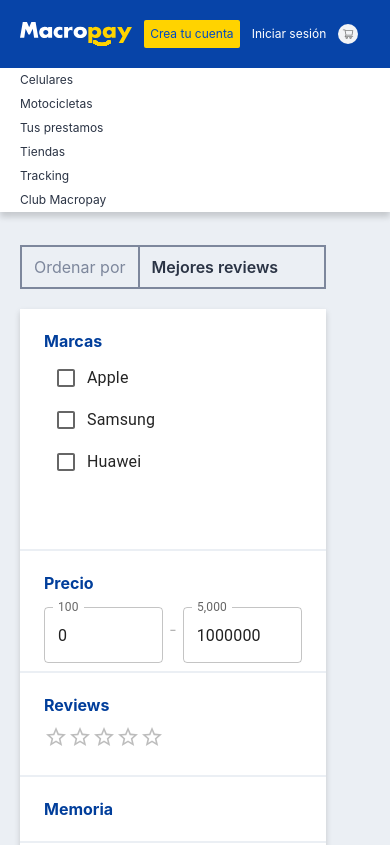
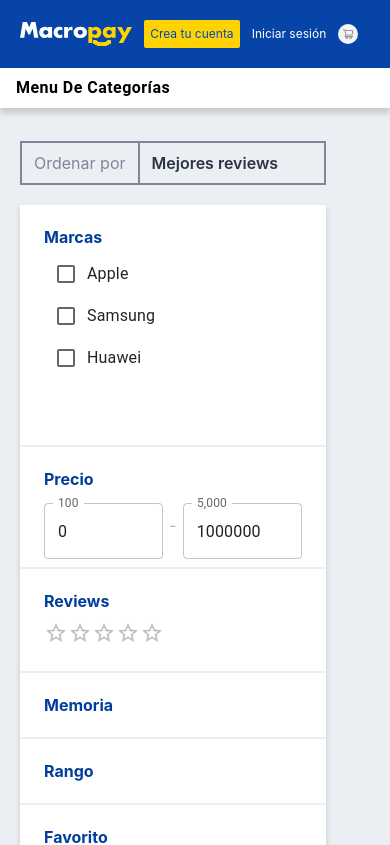
Before and after one commit to Alessag/frontend-challenge, a React (Vite) app: page / in a window 390 px wide. Shown: the top 845 px of the page. Built offline with nearby package versions, Linux system fonts and the light colour scheme.

Commit message:
Responsive navbar updated

```diff
--- a/src/common/components/navbar/Navbar.tsx
+++ b/src/common/components/navbar/Navbar.tsx
@@ -1,6 +1,11 @@
+import React from "react";
 import { NavLink } from "react-router-dom";
+import { Button, Menu, MenuItem } from "@mui/material";
 
-const navLinkOptions = [
+import { NavbarProps, NavLinkItemProps, NavLinkOption } from "./types";
+import useViewport from "../../utils/hooks/useViewport";
+
+const navLinkOptions: NavLinkOption[] = [
   { name: "Celulares", path: "/phones", id: 1 },
   { name: "Motocicletas", path: "/motorcycle", id: 2 },
   { name: "Tus prestamos", path: "/loans", id: 3 },
@@ -9,11 +14,8 @@
   { name: "Club Macropay", path: "/club", id: 6 },
 ];
 
-export const Navbar = () => {
-  return (
-    <nav className="border-black md:h-[60px] bg-white flex flex-col md:flex-row md:items-center text-xs lg:text-base shadow-primary">
-      {navLinkOptions.map((option) => {
-        return (
+const NavLinkItem = ({ option, handleClose }: NavLinkItemProps) => (
+  <MenuItem key={option.id} onClick={handleClose} disableRipple>
     <NavLink
       key={option.id}
       to={option.path}
@@ -23,8 +25,76 @@
     >
       {option.name}
     </NavLink>
+  </MenuItem>
 );
-      })}
+
+const NavLinks = ({ navLinkOptions, handleClose }: NavbarProps) => (
+  <div className="lg:flex lg:flex-row text-xs lg:text-base">
+    {navLinkOptions.map((option) => (
+      <NavLinkItem key={option.id} option={option} handleClose={handleClose} />
+    ))}
+  </div>
+);
+
+export const Navbar = () => {
+  const viewport = useViewport();
+  const [anchorEl, setAnchorEl] = React.useState<null | HTMLElement>(null);
+  const open = Boolean(anchorEl);
+
+  const handleClick = (event: React.MouseEvent<HTMLElement>) => {
+    setAnchorEl(event.currentTarget);
+  };
+  const handleClose = () => {
+    setAnchorEl(null);
+  };
+
+  const isSmallViewPort =
+    viewport === "sm" || viewport === "md" || viewport === "lg";
+
+  return (
+    <nav className="border-black md:h-[60px] bg-white flex flex-col md:flex-row md:items-center  shadow-primary">
+      {isSmallViewPort ? (
+        <div className="w-full bg-white">
+          <Button
+            id="categories-button"
+            aria-controls={open ? "categories-menu" : undefined}
+            aria-haspopup="true"
+            aria-expanded={open ? "true" : undefined}
+            variant="contained"
+            disableElevation
+            onClick={handleClick}
+            sx={{
+              backgroundColor: "white",
+              color: "black",
+              fontWeight: "bold",
+              textTransform: "capitalize",
+              fontSize: "16px",
+              "&:hover": {
+                backgroundColor: "white",
+              },
+            }}
+          >
+            Menu de Categorías
+          </Button>
+          <Menu
+            elevation={0}
+            id="categories-menu"
+            MenuListProps={{
+              "aria-labelledby": "categories-button",
+            }}
+            anchorEl={anchorEl}
+            open={open}
+            onClose={handleClose}
+          >
+            <NavLinks
+              navLinkOptions={navLinkOptions}
+              handleClose={handleClose}
+            />
+          </Menu>
+        </div>
+      ) : (
+        <NavLinks navLinkOptions={navLinkOptions} handleClose={() => {}} />
+      )}
     </nav>
   );
 };
--- /dev/null
+++ b/src/common/components/navbar/types.ts
@@ -0,0 +1,15 @@
+export interface NavLinkOption {
+  name: string;
+  path: string;
+  id: number;
+}
+
+export interface NavLinkItemProps {
+  option: NavLinkOption;
+  handleClose: () => void;
+}
+
+export interface NavbarProps {
+  navLinkOptions: NavLinkOption[];
+  handleClose: () => void;
+}
```
Lines whose indentation alone changed are shown as unchanged.
